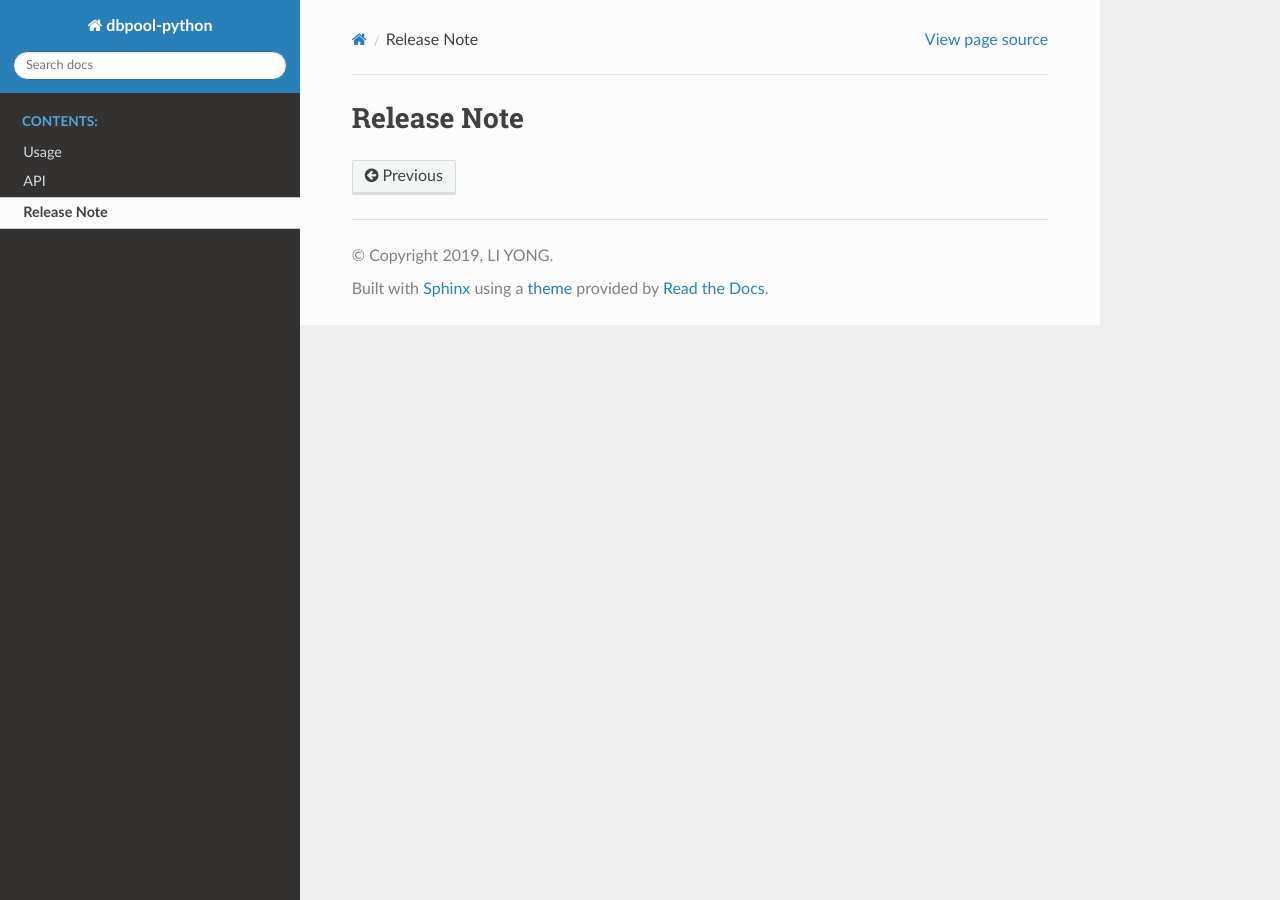
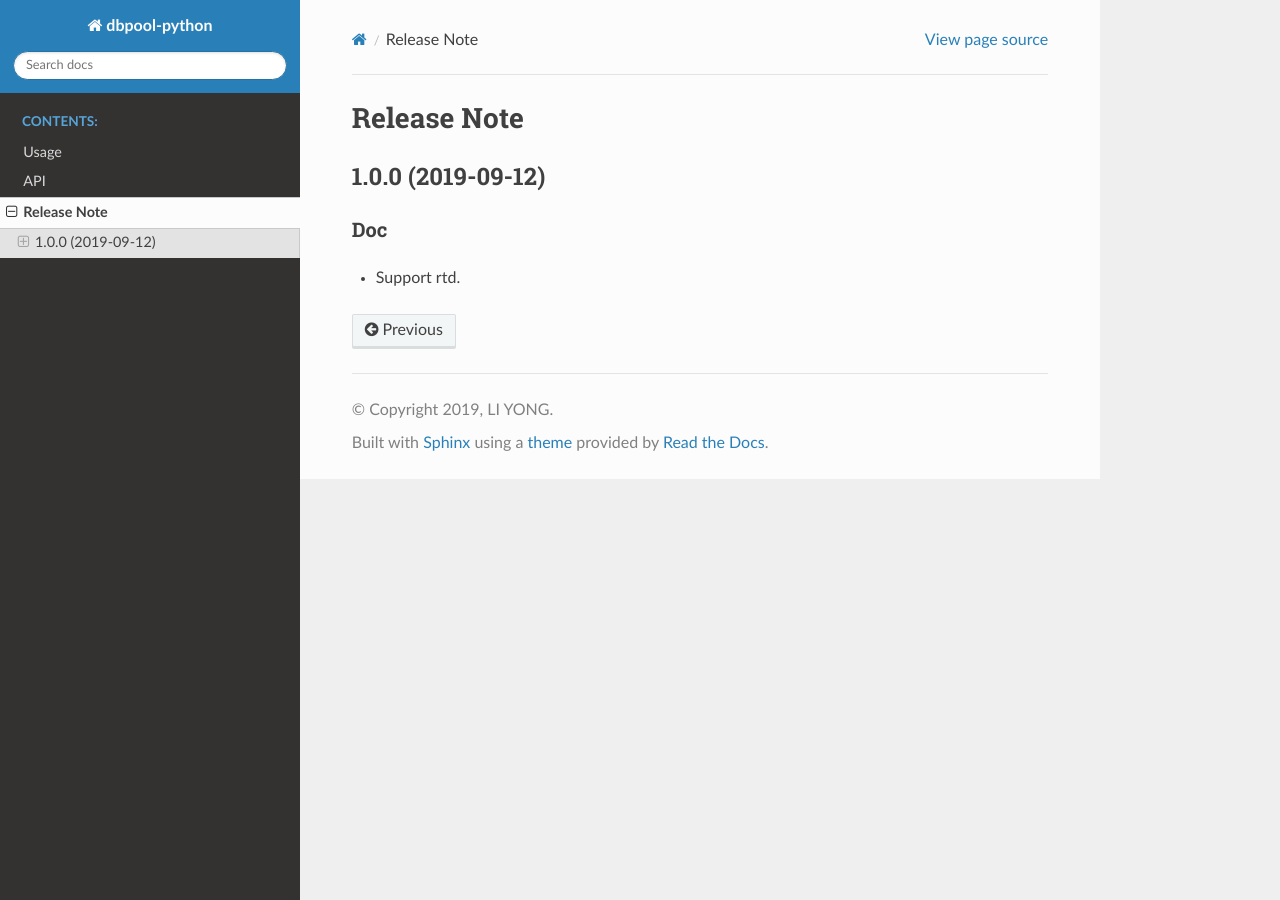
Before and after one commit to hungrybirder/dbpool-python, a Sphinx documentation site: the page built from docs/release_note.rst, in a window 1280 px wide. Built offline with Sphinx 7.4.7 and the Read the Docs theme 2.0.0, drawn with Linux system fonts in a browser that asks for light colours.

Commit message:
CHANGES.rst

```diff
--- /dev/null
+++ b/CHANGES.rst
@@ -0,0 +1,11 @@
+Release Note
+============
+
+
+1.0.0 (2019-09-12)
+------------------
+
+Doc
+^^^
+
+- Support rtd.
--- a/docs/release_note.rst
+++ b/docs/release_note.rst
@@ -1,2 +1 @@
-Release Note
-============
+.. include:: ../CHANGES.rst
```
